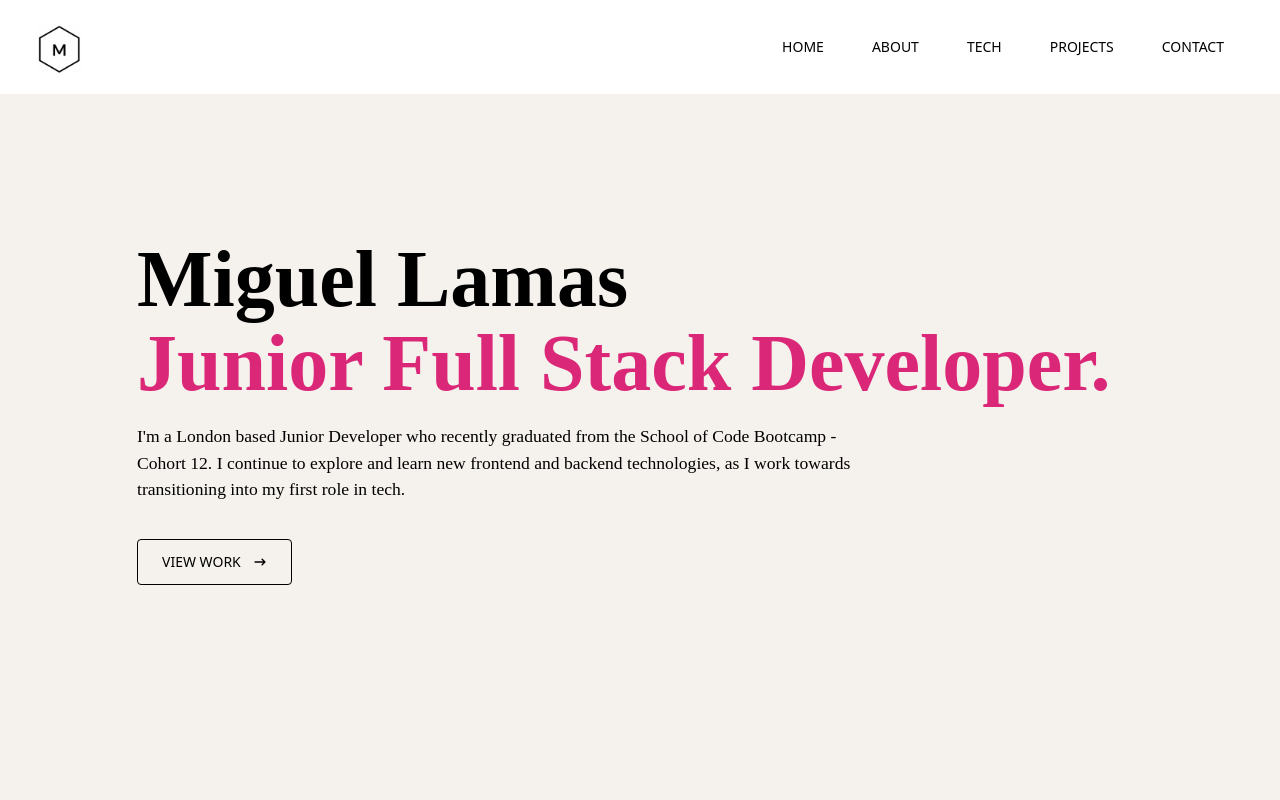
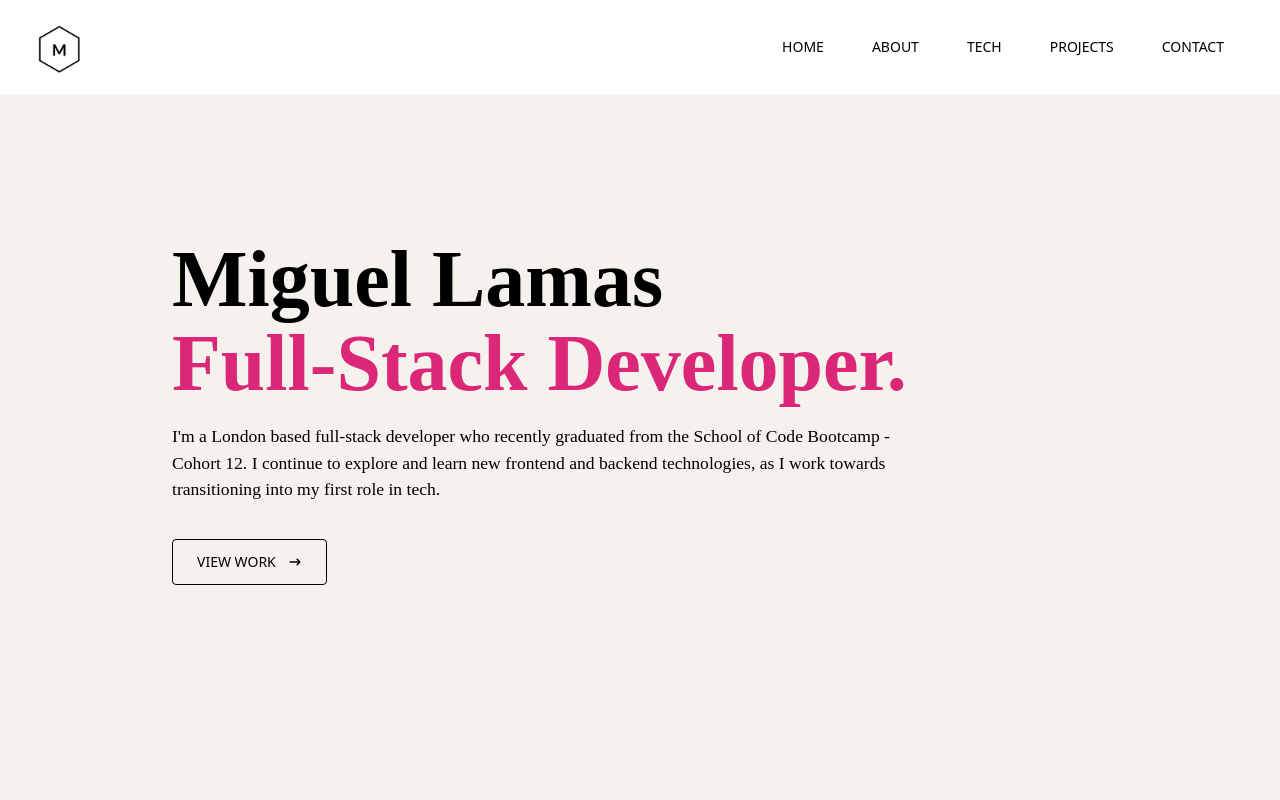
Before and after one commit to MiguelLamas/Portfolio, a React (Create React App) app: page / in a window 1280 px wide. Shown: the top 800 px of the page. Built offline with nearby package versions, Linux system fonts and the light colour scheme.

Commit message:
Amends to Portfolio Home Page

```diff
--- a/src/components/Home.js
+++ b/src/components/Home.js
@@ -8,9 +8,9 @@ function Home() {
       {/* Container */}
       <div className="home-container">
         <h1 className="home-h1">Miguel Lamas</h1>
-        <h2 className="home-h2">Junior Full Stack Developer.</h2>
+        <h2 className="home-h2">Full-Stack Developer.</h2>
         <p className="home-p">
-          I'm a London based Junior Developer who recently graduated from the School of Code Bootcamp - Cohort 12. I continue to explore
+          I'm a London based full-stack developer who recently graduated from the School of Code Bootcamp - Cohort 12. I continue to explore
           and learn new frontend and backend technologies, as I work towards transitioning into my first role in tech.
         </p>
         <div>
--- a/src/index.css
+++ b/src/index.css
@@ -139,7 +139,7 @@
 }
 
 .home-container {
-    max-width: 1070px;
+    max-width: 1000px;
     margin-left: auto;
     margin-right: auto;
     padding-top: 3rem;
```
